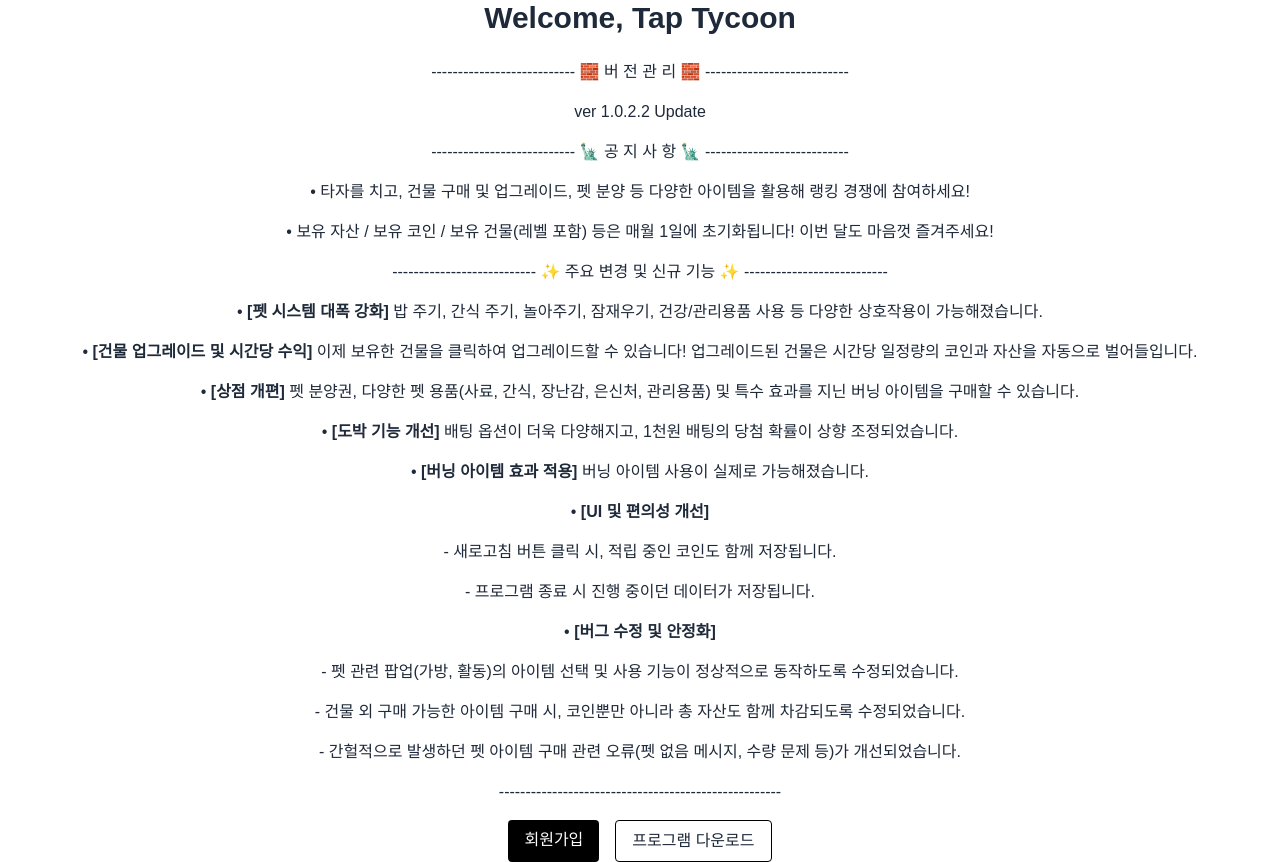
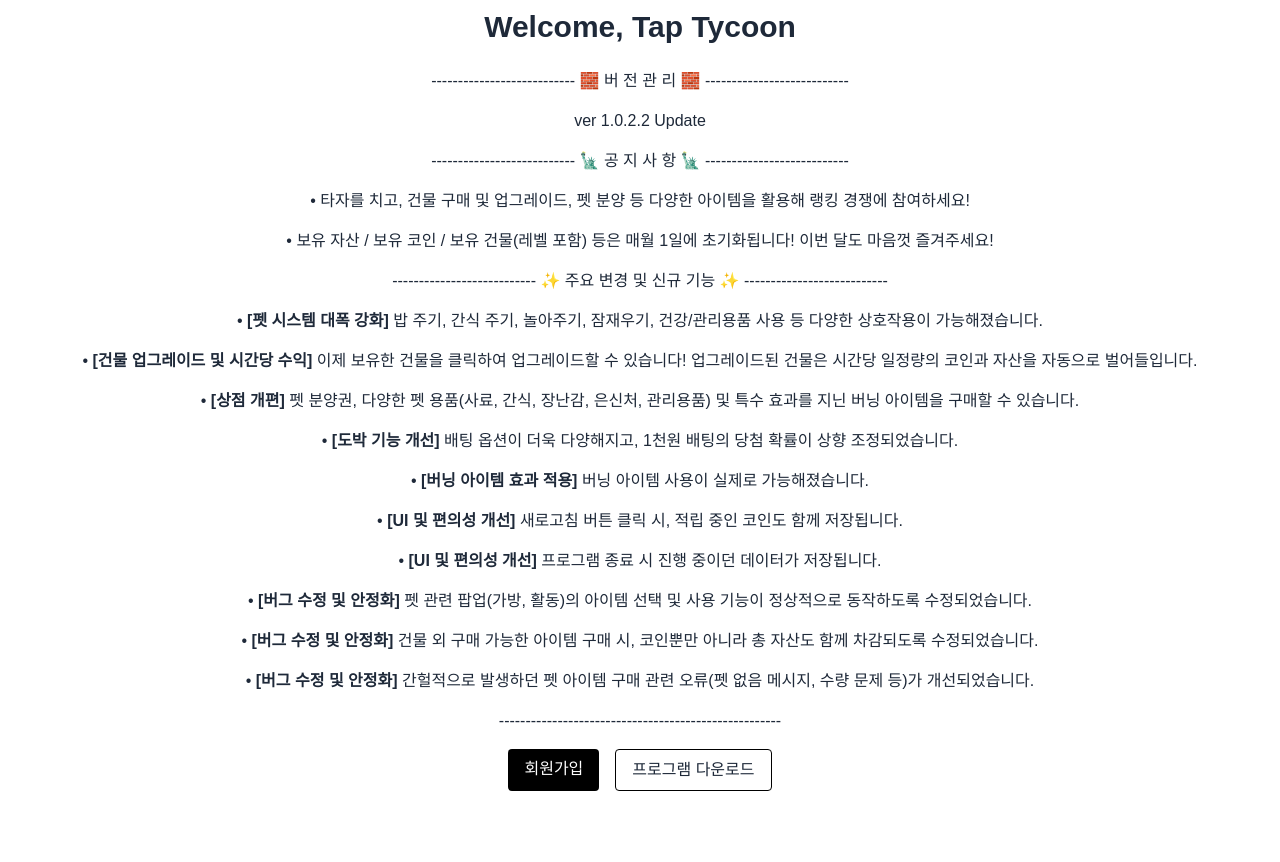
Before and after one commit to SehunPyo/tap-tycoon, a Next.js app: page / in a window 1280 px wide. After the commit the page ends 800 px from the top, so only its background shows below. Built offline with nearby package versions, Linux system fonts and the light colour scheme.

Commit message:
Update index.tsx

```diff
--- a/pages/index.tsx
+++ b/pages/index.tsx
@@ -20,13 +20,11 @@ export default function Home() {
       <p className="mb-4">•  <b>[상점 개편]</b> 펫 분양권, 다양한 펫 용품(사료, 간식, 장난감, 은신처, 관리용품) 및 특수 효과를 지닌 버닝 아이템을 구매할 수 있습니다.</p>
       <p className="mb-4">•  <b>[도박 기능 개선]</b> 배팅 옵션이 더욱 다양해지고, 1천원 배팅의 당첨 확률이 상향 조정되었습니다.</p>
       <p className="mb-4">•  <b>[버닝 아이템 효과 적용]</b> 버닝 아이템 사용이 실제로 가능해졌습니다.</p>
-      <p className="mb-4">•  <b>[UI 및 편의성 개선]</b></p>
-      <p className="mb-4">    -   새로고침 버튼 클릭 시, 적립 중인 코인도 함께 저장됩니다.</p>
-      <p className="mb-4">    -   프로그램 종료 시 진행 중이던 데이터가 저장됩니다.</p>
-      <p className="mb-4">•  <b>[버그 수정 및 안정화]</b></p>
-      <p className="mb-4">    -   펫 관련 팝업(가방, 활동)의 아이템 선택 및 사용 기능이 정상적으로 동작하도록 수정되었습니다.</p>
-      <p className="mb-4">    -   건물 외 구매 가능한 아이템 구매 시, 코인뿐만 아니라 총 자산도 함께 차감되도록 수정되었습니다.</p>
-      <p className="mb-4">    -   간헐적으로 발생하던 펫 아이템 구매 관련 오류(펫 없음 메시지, 수량 문제 등)가 개선되었습니다.</p>
+      <p className="mb-4">•  <b>[UI 및 편의성 개선]</b> 새로고침 버튼 클릭 시, 적립 중인 코인도 함께 저장됩니다.</p>
+      <p className="mb-4">•  <b>[UI 및 편의성 개선]</b> 프로그램 종료 시 진행 중이던 데이터가 저장됩니다.</p>
+      <p className="mb-4">•  <b>[버그 수정 및 안정화]</b> 펫 관련 팝업(가방, 활동)의 아이템 선택 및 사용 기능이 정상적으로 동작하도록 수정되었습니다.</p>
+      <p className="mb-4">•  <b>[버그 수정 및 안정화]</b> 건물 외 구매 가능한 아이템 구매 시, 코인뿐만 아니라 총 자산도 함께 차감되도록 수정되었습니다.</p>
+      <p className="mb-4">•  <b>[버그 수정 및 안정화]</b> 간헐적으로 발생하던 펫 아이템 구매 관련 오류(펫 없음 메시지, 수량 문제 등)가 개선되었습니다.</p>
       <p></p>
       <p className="mb-4">-----------------------------------------------------</p>
       <div className="flex gap-4">
```
